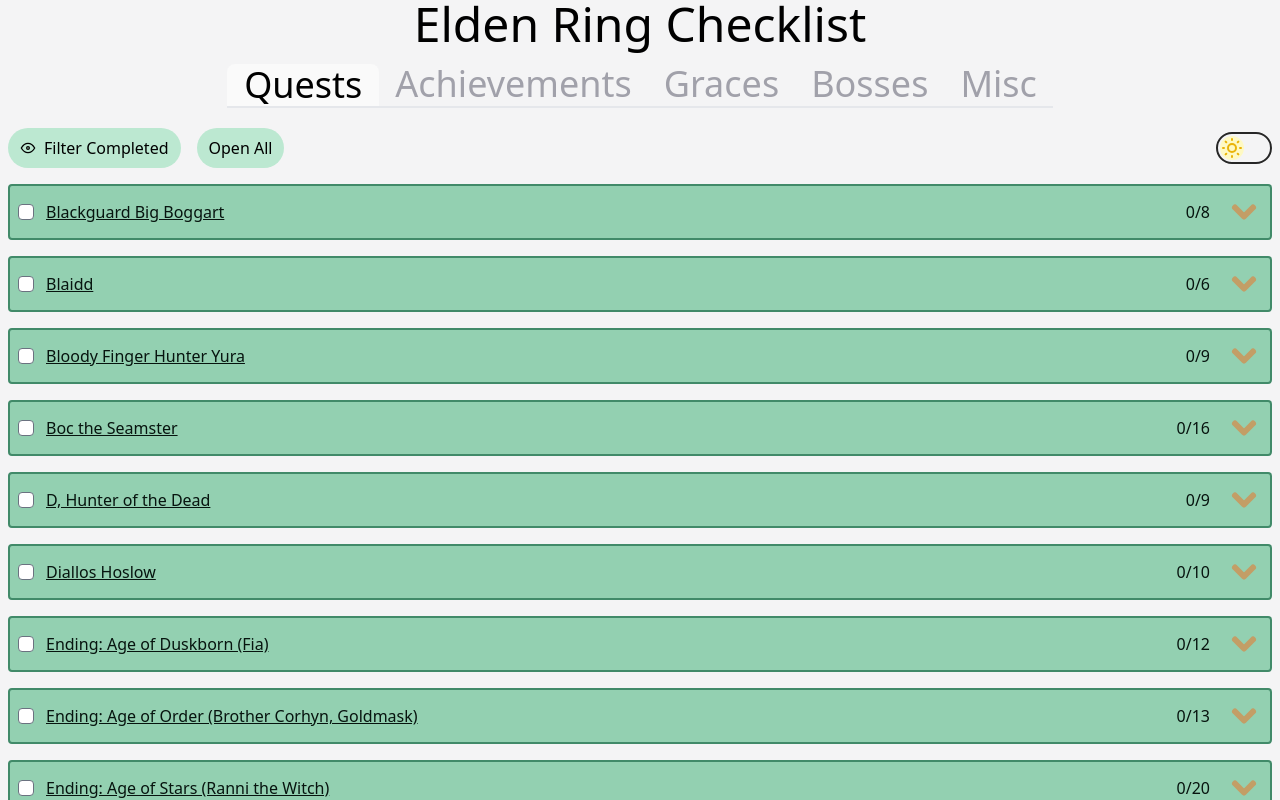
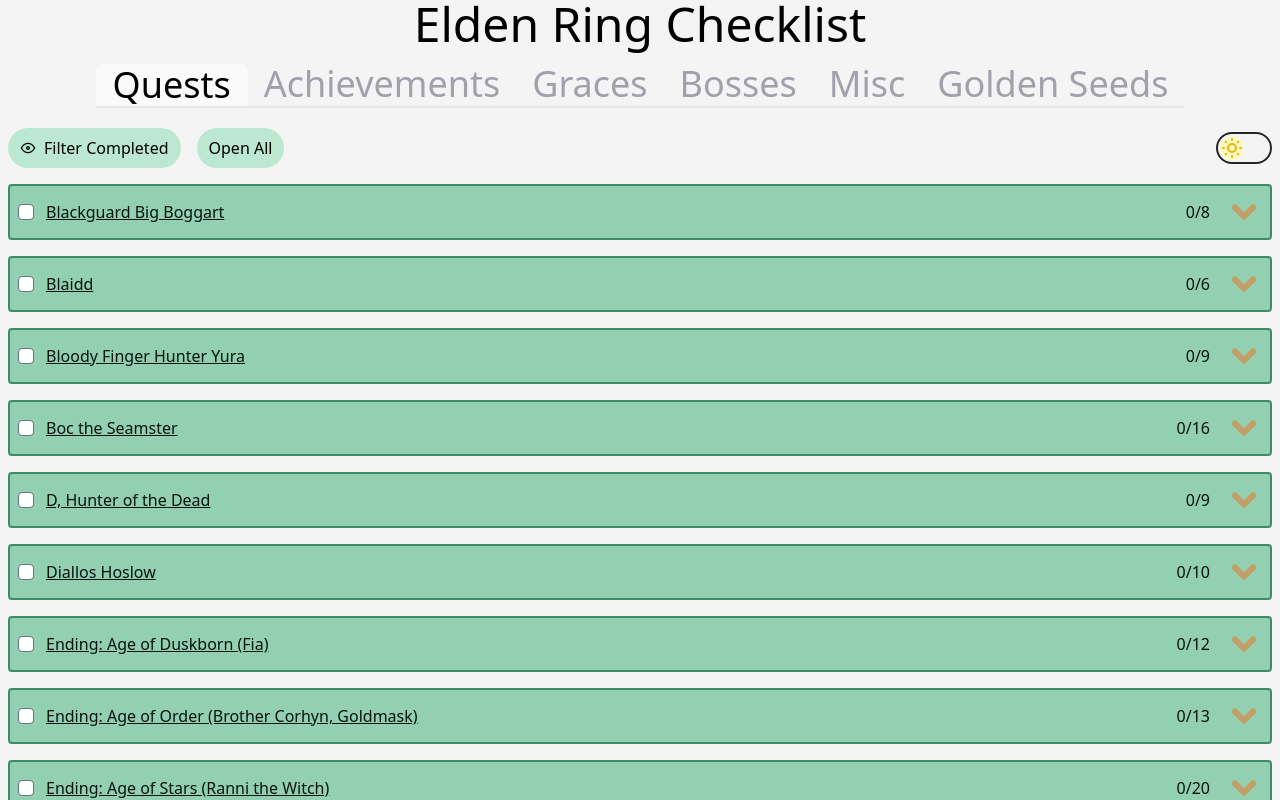
Before and after one commit to Gobluebro/Elden-Ring-Checklist, a Next.js app: page / in a window 1280 px wide. Shown: the top 800 px of the page. Built offline with nearby package versions, Linux system fonts and the light colour scheme.

Commit message:
setup and boilerplate

```diff
--- a/components/completeList.tsx
+++ b/components/completeList.tsx
@@ -6,6 +6,7 @@ import {
   Miscellaneous,
   Quests,
   TabNames,
+  GoldenSeeds,
 } from "../data/";
 import CheckboxContainer from "./checkboxContainer";
 import ToggleAllAccordions from "./toggleAllAccordions";
@@ -28,6 +29,7 @@ const CompleteList = (props: Props) => {
     [TabNames.Graces]: Graces,
     [TabNames.Bosses]: Bosses,
     [TabNames.Misc]: Miscellaneous,
+    [TabNames["Golden Seeds"]]: GoldenSeeds
   };
 
   const dataArray = lists[listName];
--- /dev/null
+++ b/data/goldenSeeds.ts
@@ -0,0 +1,5 @@
+import { ListType } from "./types";
+
+export const GoldenSeeds: Array<ListType> = [
+
+]
--- a/data/index.ts
+++ b/data/index.ts
@@ -3,4 +3,5 @@ export * from "./bosses";
 export * from "./graces";
 export * from "./miscellaneous";
 export * from "./quests";
+export * from "./goldenSeeds";
 export * from "./types";
--- a/data/types.ts
+++ b/data/types.ts
@@ -20,6 +20,7 @@ export enum TabNames {
   Graces,
   Bosses,
   Misc,
+  "Golden Seeds"
 }
 
 export interface KeyBooleanValuePair {
```
